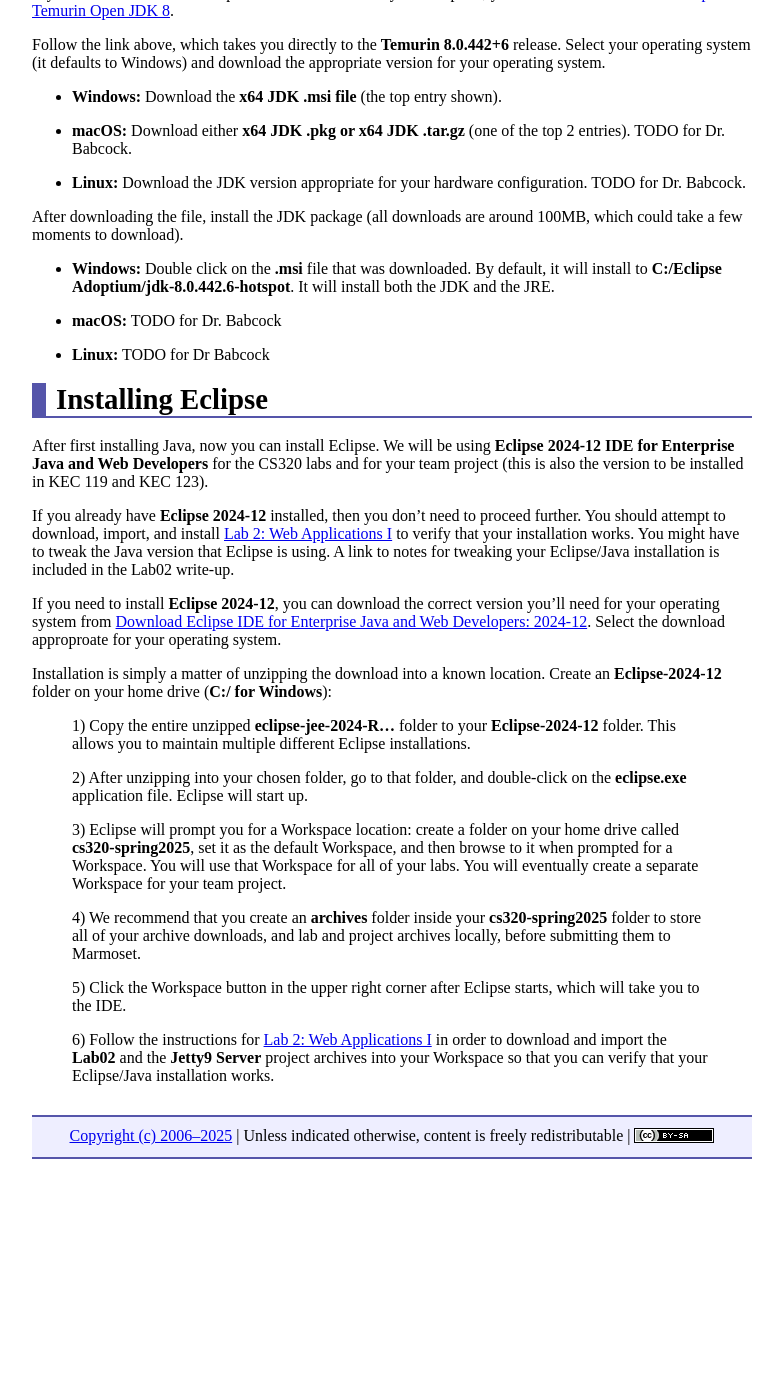
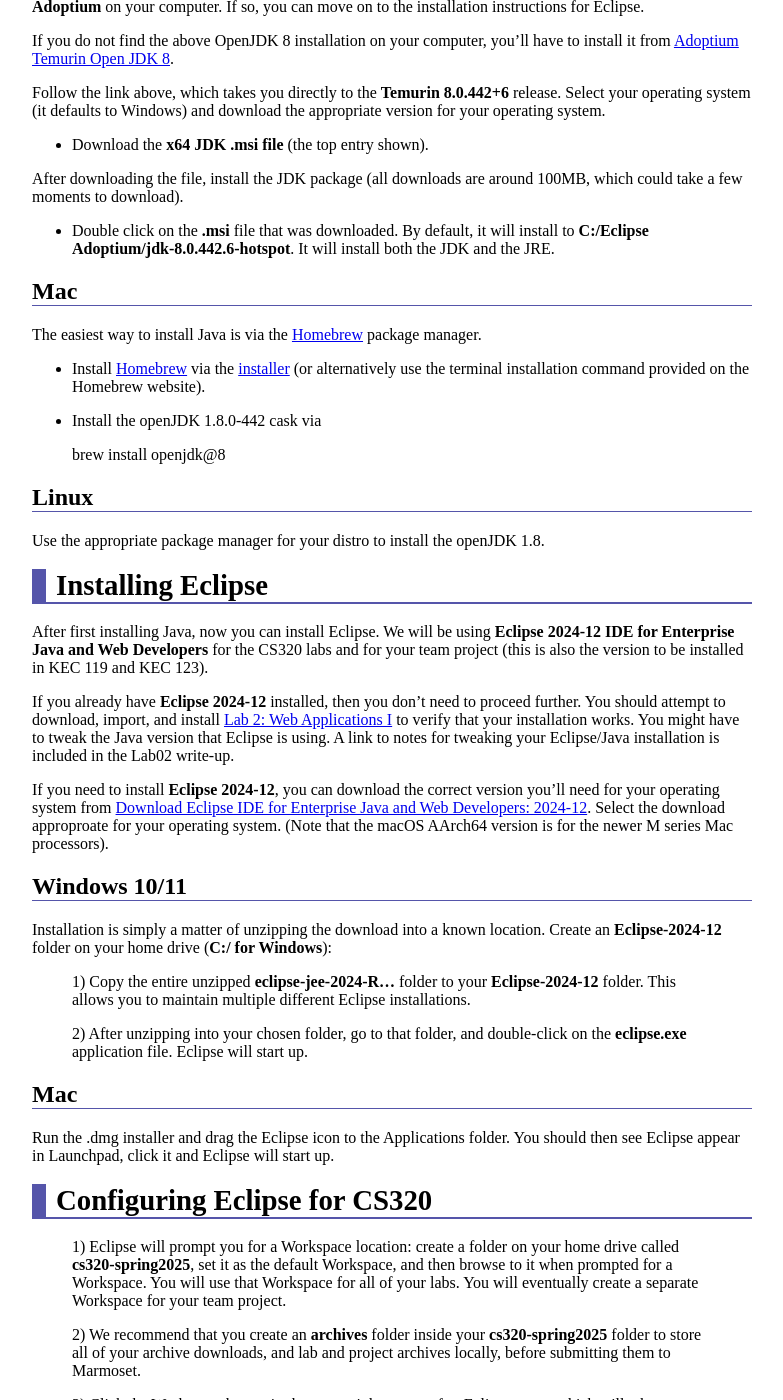
Before and after one commit to ycpcs/cs320-spring2025, a Jekyll site: the page built from labs/Eclipse-Java-Installation.md, in a window 1280 px wide and 1400 px high, scrolled down 451 px. Shown: the whole window, without its empty margins (248-1031 px from the left). Built offline with Jekyll 4.4.1, drawn with Linux system fonts in a browser that asks for light colours; before the commit the page ends 1620 px from its top, so only the background shows below that; some of the changed text lies outside the part shown.

Commit message:
update install instructions
update install instructions

```diff
--- a/labs/Eclipse-Java-Installation.md
+++ b/labs/Eclipse-Java-Installation.md
@@ -15,26 +15,36 @@ All of the CS320 labs have been reconfigured to use **Eclipse Temurin builds of
 Installing Java
 ===============
 
+Windows 10/11
+-------------
+
 First, check to see if you have **jdk-8.0.442.6-hotspot** already installed (unlikely), by looking under **C:/Eclipse Adoptium** on your computer.  If so, you can move on to the installation instructions for Eclipse.
 
 If you do not find the above OpenJDK 8 installation on your computer, you'll have to install it from [Adoptium Temurin Open JDK 8](https://adoptium.net/temurin/releases/?version=8&os=windows).
 
 Follow the link above, which takes you directly to the **Temurin 8.0.442+6** release.  Select your operating system (it defaults to Windows) and download the appropriate version for your operating system.
 
-* **Windows:** Download the **x64 JDK .msi file** (the top entry shown).
-
-* **macOS:** Download either **x64 JDK .pkg or x64 JDK .tar.gz** (one of the top 2 entries).  TODO for Dr. Babcock.
-
-* **Linux:** Download the JDK version appropriate for your hardware configuration.  TODO for Dr. Babcock.
+* Download the **x64 JDK .msi file** (the top entry shown).
 
 After downloading the file, install the JDK package (all downloads are around 100MB, which could take a few moments to download).
 
-* **Windows:** Double click on the **.msi** file that was downloaded.  By default, it will install to **C:/Eclipse Adoptium/jdk-8.0.442.6-hotspot**.  It will install both the JDK and the JRE.
+* Double click on the **.msi** file that was downloaded.  By default, it will install to **C:/Eclipse Adoptium/jdk-8.0.442.6-hotspot**.  It will install both the JDK and the JRE.
 
-* **macOS:** TODO for Dr. Babcock
+Mac
+---
 
-* **Linux:** TODO for Dr Babcock
+The easiest way to install Java is via the [Homebrew](https://brew.sh/) package manager.
 
+* Install [Homebrew](https://brew.sh/) via the [installer](https://github.com/Homebrew/brew/releases/download/4.4.20/Homebrew-4.4.20.pkg) (or alternatively use the terminal installation command provided on the Homebrew website).
+
+* Install the openJDK 1.8.0-442 cask via
+
+>    brew install openjdk@8
+
+Linux
+-----
+
+Use the appropriate package manager for your distro to install the openJDK 1.8.
 
 Installing Eclipse
 ==================
@@ -43,7 +53,10 @@ After first installing Java, now you can install Eclipse.  We will be using **Ec
 
 If you already have **Eclipse 2024-12** installed, then you don't need to proceed further. You should attempt to download, import, and install [Lab 2: Web Applications I](./lab02.html) to verify that your installation works.  You might have to tweak the Java version that Eclipse is using.  A link to notes for tweaking your Eclipse/Java installation is included in the Lab02 write-up.
 
-If you need to install **Eclipse 2024-12**, you can download the correct version you'll need for your operating system from [Download Eclipse IDE for Enterprise Java and Web Developers: 2024-12](https://www.eclipse.org/downloads/packages/release/2024-12/r/eclipse-ide-enterprise-java-and-web-developers).  Select the download approproate for your operating system.
+If you need to install **Eclipse 2024-12**, you can download the correct version you'll need for your operating system from [Download Eclipse IDE for Enterprise Java and Web Developers: 2024-12](https://www.eclipse.org/downloads/packages/release/2024-12/r/eclipse-ide-enterprise-java-and-web-developers).  Select the download approproate for your operating system. (Note that the macOS AArch64 version is for the newer M series Mac processors).
+
+Windows 10/11
+-------------
 
 Installation is simply a matter of unzipping the download into a known location.  Create an **Eclipse-2024-12** folder on your home drive (**C:/ for Windows**):
 
@@ -51,10 +64,18 @@ Installation is simply a matter of unzipping the download into a known location.
 
 > 2) After unzipping into your chosen folder, go to that folder, and double-click on the **eclipse.exe** application file.  Eclipse will start up.
 
-> 3) Eclipse will prompt you for a Workspace location: create a folder on your home drive called **cs320-spring2025**, set it as the default Workspace, and then browse to it when prompted for a Workspace.  You will use that Workspace for all of your labs.  You will eventually create a separate Workspace for your team project.
+Mac
+---
 
-> 4) We recommend that you create an **archives** folder inside your **cs320-spring2025** folder to store all of your archive downloads, and lab and project archives locally, before submitting them to Marmoset.
+Run the .dmg installer and drag the Eclipse icon to the Applications folder. You should then see Eclipse appear in Launchpad, click it and Eclipse will start up.
 
-> 5) Click the Workspace button in the upper right corner after Eclipse starts, which will take you to the IDE.
+Configuring Eclipse for CS320
+=============================
 
-> 6) Follow the instructions for [Lab 2: Web Applications I](./lab02.html) in order to download and import the **Lab02** and the **Jetty9 Server** project archives into your Workspace so that you can verify that your Eclipse/Java installation works.
+> 1) Eclipse will prompt you for a Workspace location: create a folder on your home drive called **cs320-spring2025**, set it as the default Workspace, and then browse to it when prompted for a Workspace.  You will use that Workspace for all of your labs.  You will eventually create a separate Workspace for your team project.
+
+> 2) We recommend that you create an **archives** folder inside your **cs320-spring2025** folder to store all of your archive downloads, and lab and project archives locally, before submitting them to Marmoset.
+
+> 3) Click the Workspace button in the upper right corner after Eclipse starts, which will take you to the IDE.
+
+> 4) Follow the instructions for [Lab 2: Web Applications I](./lab02.html) in order to download and import the **Lab02** and the **Jetty9 Server** project archives into your Workspace so that you can verify that your Eclipse/Java installation works.
```
